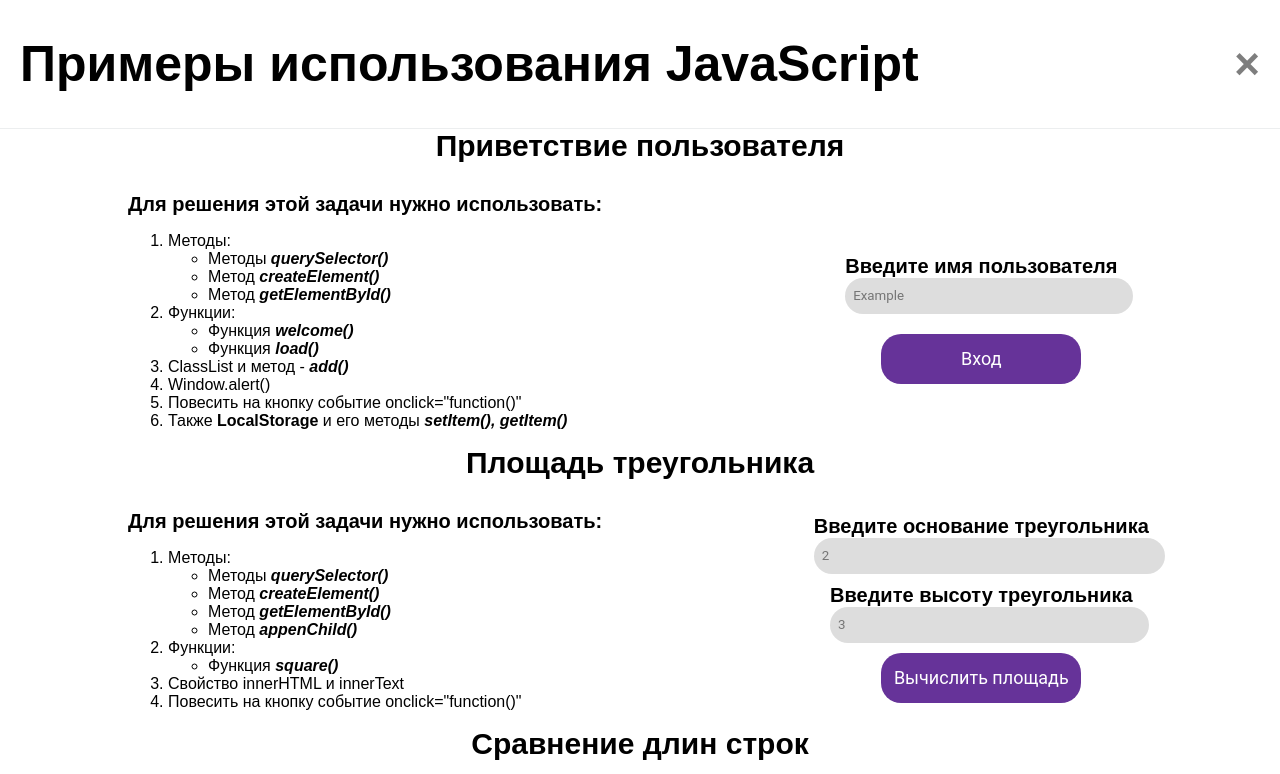
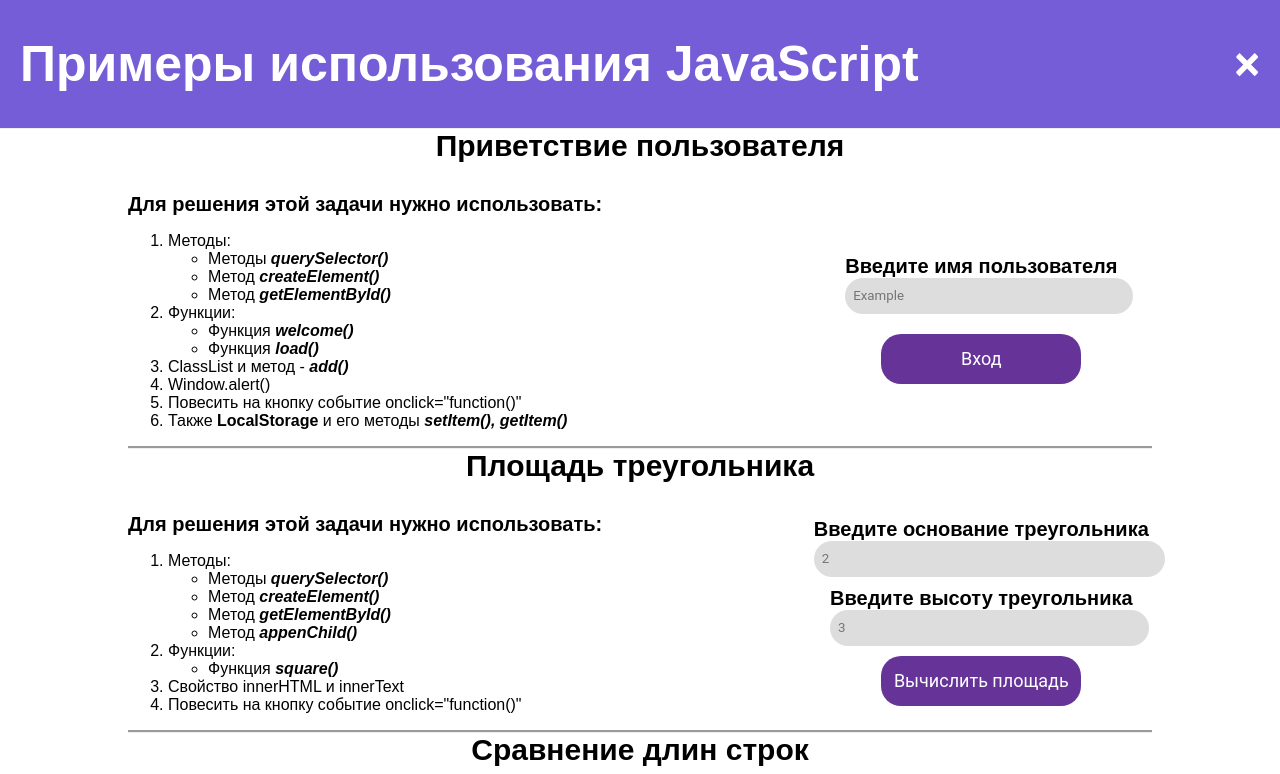
Before and after one commit to CookieWorld/cookieworld.github.io, a plain HTML site: page index.html in a window 1280 px wide. Both pictures are taken after a click on the link "Меню". Shown: the top 774 px of the page. Drawn offline with Linux system fonts and the light colour scheme.

Commit message:
Update containers.css

```diff
--- a/containers.css
+++ b/containers.css
@@ -221,25 +221,35 @@ a {
   align-items: center;
   width: 80%;
 }
+
+.second_container,
+.third_container,
+.fourth_container,
+.fifth_container,
+.sixth_container,
+.seventh_container {
+  border-style: groove none none none;
+}
+
 .modal_btn-close {
   float: right;
   font-family: sans-serif;
   font-size: 44px;
   font-weight: 700;
   line-height: 1;
-  color: #000;
+  color: white;
   text-shadow: 0 1px 0 #fff;
-  opacity: 0.5;
+  opacity: 1;
   text-decoration: none;
   margin-right: 20px;
 }
 
 .modal_btn-close:focus,
 .modal_btn-close:hover {
-  color: #000;
+  color:pink;
   text-decoration: none;
   cursor: pointer;
-  opacity: 0.75;
+  opacity: 1;
 }
 .modal_header {
   width: 100%;
@@ -248,6 +258,10 @@ a {
   justify-content: space-between;
   padding: 15px;
   border-bottom: 1px solid #eceeef;
+  background-color: #684fd4ea;
+}
+.modal_header h1 {
+  color: white;
 }
 .head_test {
   padding: 5px;
```
